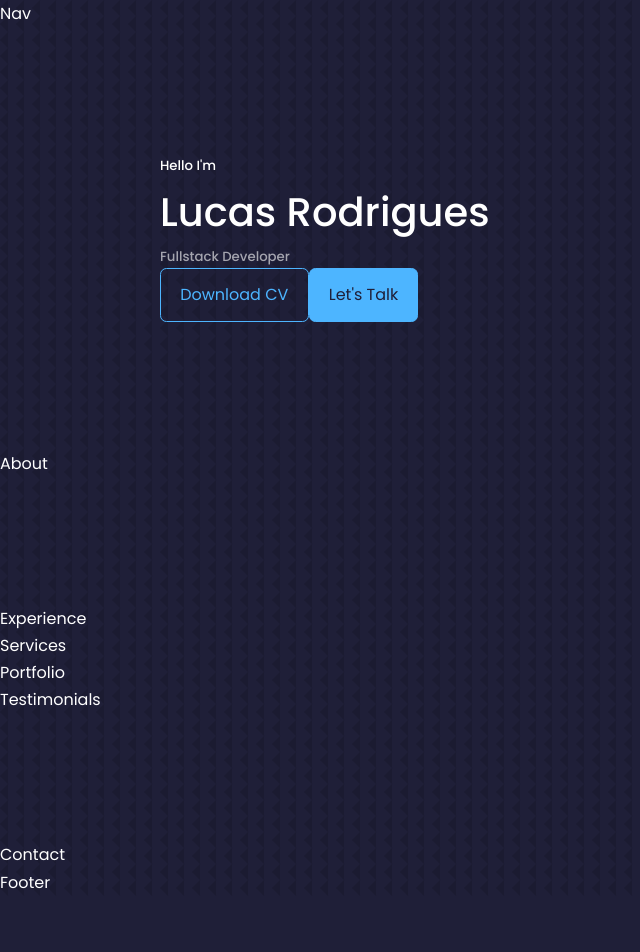
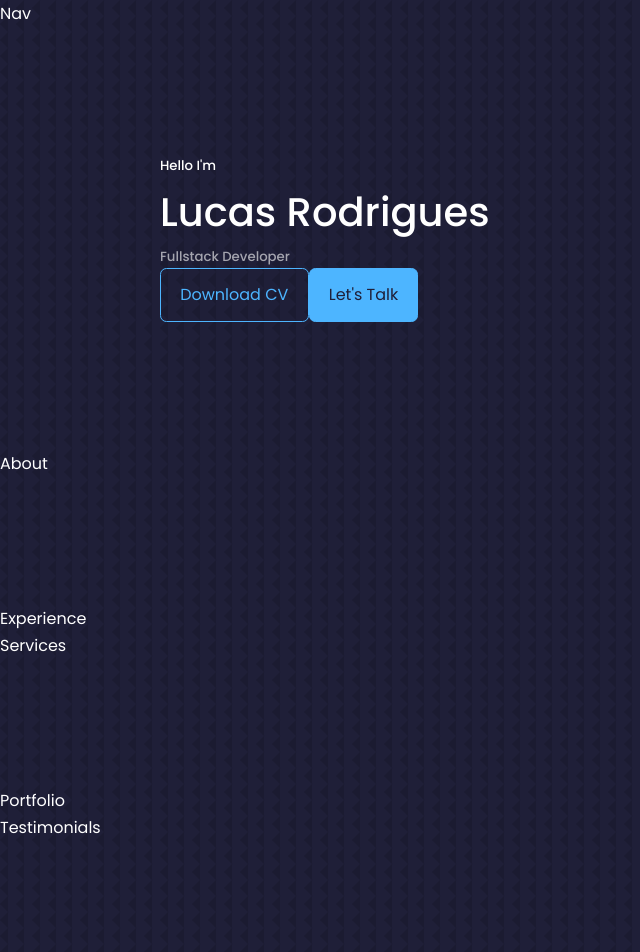
Before and after one commit to lucas-crodrigues/portfolio2, a React (Create React App) app: page / in a window 1280 px wide. Shown: the top 952 px of the page, without its empty margins (0-640 px from the left). Before the commit the page ends 896 px from the top, so only its background shows below. Built offline with nearby package versions, Linux system fonts and the light colour scheme.

Commit message:
Update Portfolio.js

```diff
--- a/src/components/portfolio/Portfolio.js
+++ b/src/components/portfolio/Portfolio.js
@@ -2,7 +2,7 @@ import React from 'react'
 
 const Portfolio = () => {
   return (
-    <div>Portfolio</div>
+    <section id='portfolio'>Portfolio</section>
   )
 }
 
```
